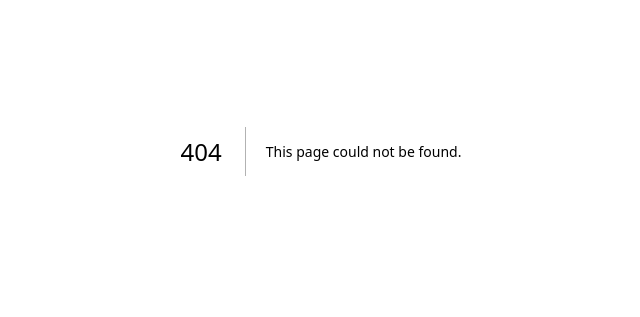
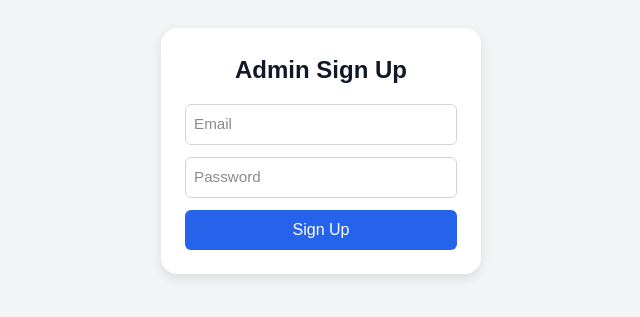
Before and after one commit to Nadun-Peiris/supplement-store-admin, a Next.js app: page /signup in a window 1280 px wide. Before the commit this address had no page. Shown: the part 249-566 px from the top of the page, without its empty margins (319-959 px from the left). Built offline with nearby package versions, Linux system fonts and the light colour scheme; no server answers.

Commit message:
Added Firebase Auth and admin login/signup pages

```diff
--- /dev/null
+++ b/src/app/(admin)/login/login.module.css
@@ -0,0 +1,54 @@
+.container {
+  display: flex;
+  height: 100vh;
+  justify-content: center;
+  align-items: center;
+  background-color: #f3f4f6; /* gray-100 */
+}
+
+.card {
+  background-color: #ffffff;
+  padding: 1.5rem;
+  border-radius: 1rem;
+  width: 20rem;
+  box-shadow: 0 4px 12px rgba(0, 0, 0, 0.1);
+  text-align: center;
+}
+
+.title {
+  font-size: 1.5rem;
+  font-weight: 600;
+  margin-bottom: 1rem;
+  color: #111827;
+}
+
+.input {
+  border: 1px solid #d1d5db;
+  padding: 0.5rem;
+  width: 100%;
+  border-radius: 0.375rem;
+  margin-bottom: 0.75rem;
+  font-size: 0.95rem;
+}
+
+.button {
+  background-color: #2563eb;
+  color: white;
+  padding: 0.5rem 1rem;
+  width: 100%;
+  border-radius: 0.375rem;
+  border: none;
+  cursor: pointer;
+  font-weight: 500;
+  transition: background-color 0.2s ease;
+}
+
+.button:hover {
+  background-color: #1d4ed8;
+}
+
+.error {
+  color: #dc2626;
+  font-size: 0.875rem;
+  margin-top: 0.5rem;
+}
--- /dev/null
+++ b/src/app/(admin)/login/page.tsx
@@ -0,0 +1,54 @@
+"use client";
+import { useState } from "react";
+import { signInWithEmailAndPassword } from "firebase/auth";
+import { auth } from "@/lib/firebase";
+import styles from "./login.module.css";
+
+export default function AdminLogin() {
+  const [email, setEmail] = useState("");
+  const [password, setPassword] = useState("");
+  const [error, setError] = useState("");
+  const [loading, setLoading] = useState(false);
+
+  const handleLogin = async () => {
+    setLoading(true);
+    try {
+      await signInWithEmailAndPassword(auth, email, password);
+      window.location.href = "/";
+    } catch (err: any) {
+      setError(err.message);
+    } finally {
+      setLoading(false);
+    }
+  };
+
+  return (
+    <main className={styles.container}>
+      <div className={styles.card}>
+        <h1 className={styles.title}>Admin Login</h1>
+
+        <input
+          type="email"
+          placeholder="Email"
+          className={styles.input}
+          onChange={(e) => setEmail(e.target.value)}
+        />
+        <input
+          type="password"
+          placeholder="Password"
+          className={styles.input}
+          onChange={(e) => setPassword(e.target.value)}
+        />
+        <button
+          onClick={handleLogin}
+          disabled={loading}
+          className={styles.button}
+        >
+          {loading ? "Logging in..." : "Log In"}
+        </button>
+
+        {error && <p className={styles.error}>{error}</p>}
+      </div>
+    </main>
+  );
+}
--- /dev/null
+++ b/src/app/(admin)/signup/page.tsx
@@ -0,0 +1,52 @@
+"use client";
+import { useState } from "react";
+import { createUserWithEmailAndPassword } from "firebase/auth";
+import { auth } from "@/lib/firebase";
+import styles from "./signup.module.css";
+
+export default function AdminSignup() {
+  const [email, setEmail] = useState("");
+  const [password, setPassword] = useState("");
+  const [error, setError] = useState("");
+  const [success, setSuccess] = useState(false);
+
+  const handleSignUp = async () => {
+    try {
+      await createUserWithEmailAndPassword(auth, email, password);
+      setSuccess(true);
+      setError("");
+    } catch (err: any) {
+      setError(err.message);
+      setSuccess(false);
+    }
+  };
+
+  return (
+    <main className={styles.container}>
+      <div className={styles.card}>
+        <h1 className={styles.title}>Admin Sign Up</h1>
+
+        <input
+          type="email"
+          placeholder="Email"
+          className={styles.input}
+          onChange={(e) => setEmail(e.target.value)}
+        />
+        <input
+          type="password"
+          placeholder="Password"
+          className={styles.input}
+          onChange={(e) => setPassword(e.target.value)}
+        />
+        <button onClick={handleSignUp} className={styles.button}>
+          Sign Up
+        </button>
+
+        {error && <p className={styles.error}>{error}</p>}
+        {success && (
+          <p className={styles.success}>Account created successfully!</p>
+        )}
+      </div>
+    </main>
+  );
+}
--- /dev/null
+++ b/src/app/(admin)/signup/signup.module.css
@@ -0,0 +1,60 @@
+.container {
+  display: flex;
+  height: 100vh;
+  justify-content: center;
+  align-items: center;
+  background-color: #f3f4f6; /* Tailwind gray-100 */
+}
+
+.card {
+  background-color: #ffffff;
+  padding: 1.5rem;
+  border-radius: 1rem;
+  width: 20rem;
+  box-shadow: 0 4px 12px rgba(0, 0, 0, 0.1);
+  text-align: center;
+}
+
+.title {
+  font-size: 1.5rem;
+  font-weight: 600;
+  margin-bottom: 1rem;
+  color: #111827; /* Tailwind gray-900 */
+}
+
+.input {
+  border: 1px solid #d1d5db; /* gray-300 */
+  padding: 0.5rem;
+  width: 100%;
+  border-radius: 0.375rem;
+  margin-bottom: 0.75rem;
+  font-size: 0.95rem;
+}
+
+.button {
+  background-color: #2563eb; /* blue-600 */
+  color: white;
+  padding: 0.5rem 1rem;
+  width: 100%;
+  border-radius: 0.375rem;
+  border: none;
+  cursor: pointer;
+  font-weight: 500;
+  transition: background-color 0.2s ease;
+}
+
+.button:hover {
+  background-color: #1d4ed8; /* blue-700 */
+}
+
+.error {
+  color: #dc2626; /* red-600 */
+  font-size: 0.875rem;
+  margin-top: 0.5rem;
+}
+
+.success {
+  color: #16a34a; /* green-600 */
+  font-size: 0.875rem;
+  margin-top: 0.5rem;
+}
--- /dev/null
+++ b/src/lib/firebase.ts
@@ -0,0 +1,14 @@
+import { initializeApp, getApps, getApp } from "firebase/app";
+import { getAuth } from "firebase/auth";
+
+const firebaseConfig = {
+  apiKey: process.env.NEXT_PUBLIC_FIREBASE_API_KEY!,
+  authDomain: process.env.NEXT_PUBLIC_FIREBASE_AUTH_DOMAIN!,
+  projectId: process.env.NEXT_PUBLIC_FIREBASE_PROJECT_ID!,
+  storageBucket: process.env.NEXT_PUBLIC_FIREBASE_STORAGE_BUCKET!,
+  messagingSenderId: process.env.NEXT_PUBLIC_FIREBASE_MESSAGING_SENDER_ID!,
+  appId: process.env.NEXT_PUBLIC_FIREBASE_APP_ID!,
+};
+
+const app = !getApps().length ? initializeApp(firebaseConfig) : getApp();
+export const auth = getAuth(app);
```
Also changed, not shown: package.json (+7 -6 lines), 1 other file (tests, documents, lock files or other folders).
